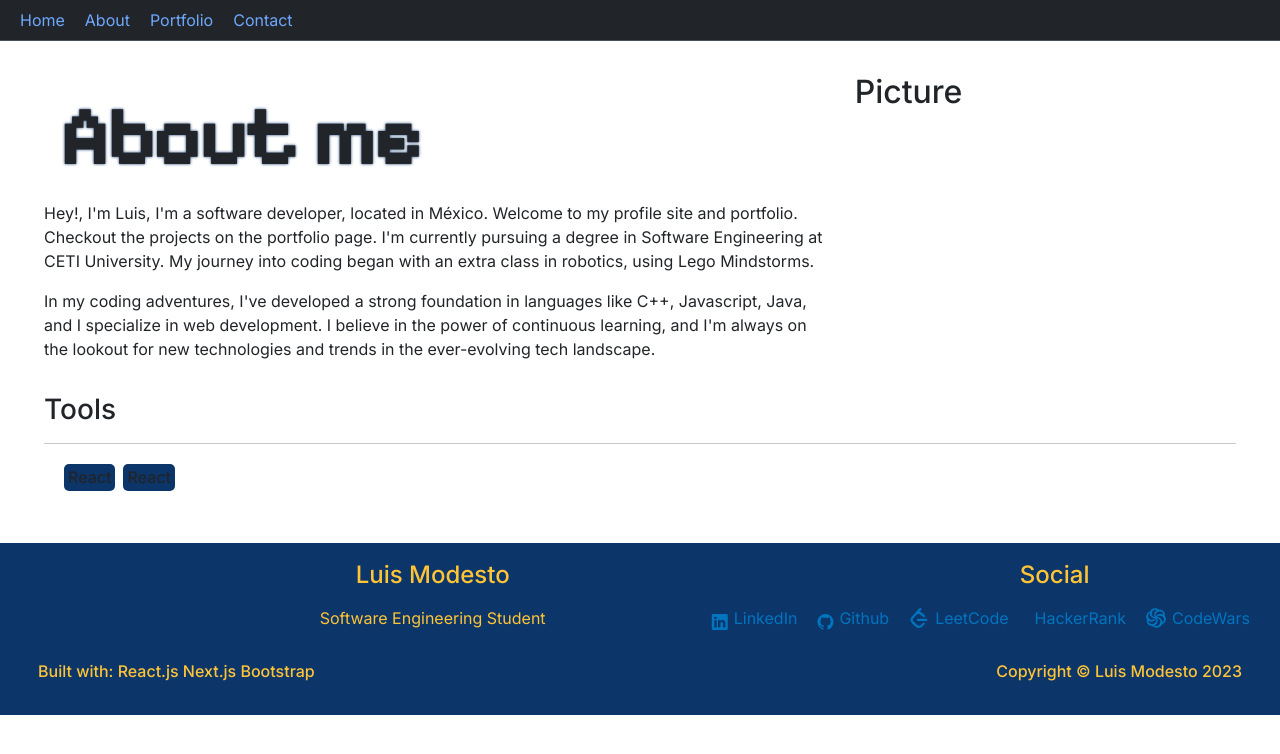
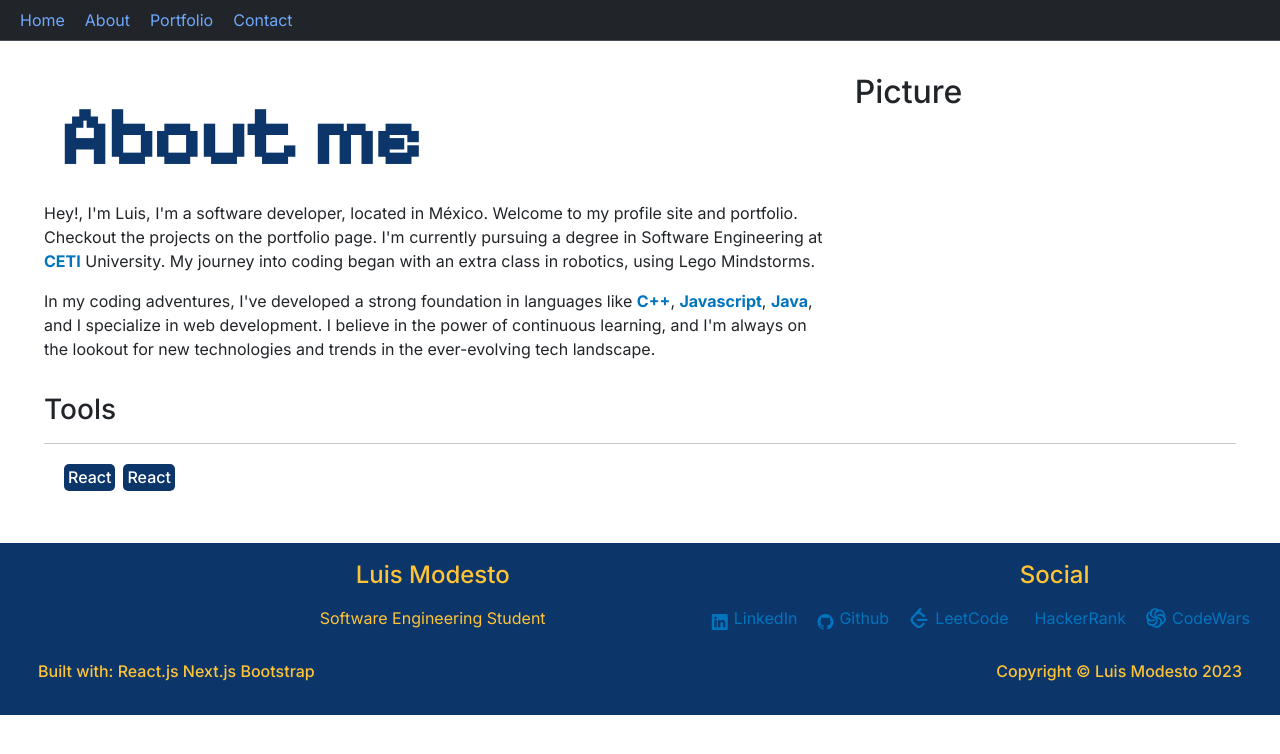
Before and after one commit to RepellantHail/RepellantHail.github.io, a Next.js app: page /about in a window 1280 px wide. Shown: the top 754 px of the page. Built offline with nearby package versions, Linux system fonts and the light colour scheme.

Commit message:
title changed color schem,e

```diff
--- a/src/app/about/IconPill.js
+++ b/src/app/about/IconPill.js
@@ -3,7 +3,7 @@ import React from 'react'
 export default function IconPill({title, children}) {
   return (
     <h6
-        className='m-1 p-1'
+        className='m-1 p-1 text-white'
         style={{
             backgroundColor: '#0C356A',
             minWidth: 'auto',
--- a/src/app/components/Title.js
+++ b/src/app/components/Title.js
@@ -5,10 +5,11 @@ export default function Title({title}) {
     <h1
       className='m-3'
       style={{
+          color: '#0C356A',
           fontFamily: 'Pixelify_Sans',
           fontWeight: 'bold',
           fontSize: '5em',
-          textShadow: '0 0 3px #0C356A'
+          textShadow: '0 0 3px #ffffff'
         }}
     >
         {title}
--- a/src/app/globals.css
+++ b/src/app/globals.css
@@ -102,6 +102,11 @@ body {
     rgb(var(--background-start-rgb)); */
 }
 
+span{
+  color: rgb(var(--icon-color));
+  font-weight: bold;
+}
+
 a {
   text-decoration: none;
   margin-left: 20px;
```
